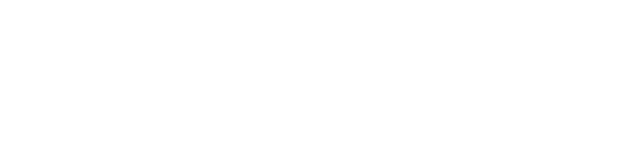
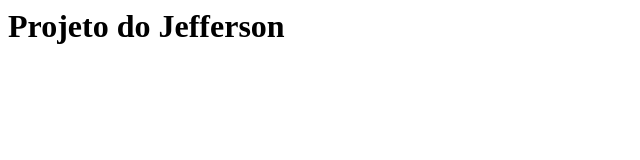
Before and after one commit to jefferson-amarals-trt16/curso-git, a plain HTML site: page index.html in a window 1280 px wide. Shown: the whole page, without its empty margins (0-640 px from the left). Drawn offline with Linux system fonts and the light colour scheme.

Commit message:
Titulo da pagina

```diff
--- a/index.html
+++ b/index.html
@@ -2,5 +2,6 @@
     <head>
     </head>
     <body>
+		<h1>Projeto do Jefferson</h1>
     <body>
 </html>
```
